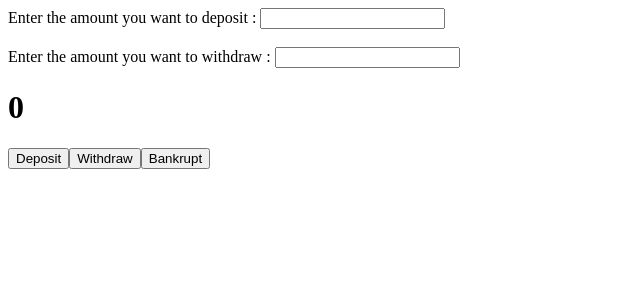
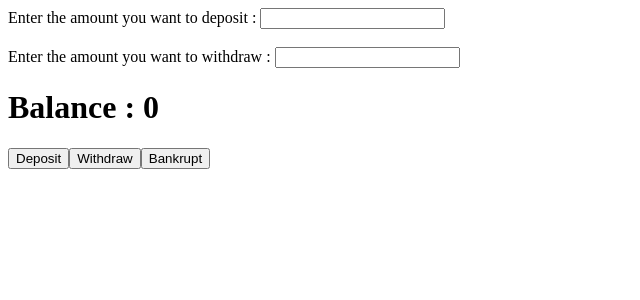
Before and after one commit to sominupadhyaya/simple-bank, a React (Create React App) app: page / in a window 1280 px wide. Shown: the top 300 px of the page, without its empty margins (0-640 px from the left). Built offline with nearby package versions, Linux system fonts and the light colour scheme.

Commit message:
Improve app

```diff
--- a/src/App.tsx
+++ b/src/App.tsx
@@ -33,7 +33,7 @@ const  App = () => {
       }
       }}/>
 
-    <h1>{amount}</h1>
+    <h1>Balance : {amount}</h1>
 
     <button type="submit" onClick={() => deposit(deposits)}>Deposit</button>
 
```
